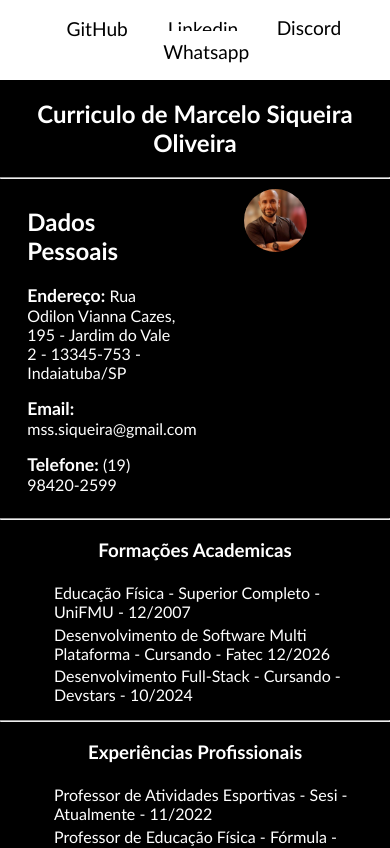
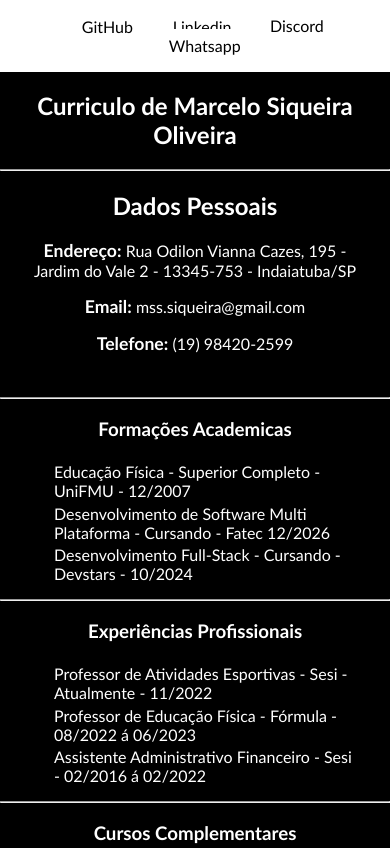
Before and after one commit to Marcelitos77/CurriculoFatec, a plain HTML site: page index.html in a window 390 px wide. Shown: the top 848 px of the page. Drawn offline with Linux system fonts and the light colour scheme.

Commit message:
Add files via upload

```diff
--- a/style.css
+++ b/style.css
@@ -68,6 +68,7 @@ img {
     margin-left: 30%;
 }
 
+
 h3 {
     color: white;
     text-align: center;
@@ -83,4 +84,34 @@ h3 {
 footer {
     color: white;
     text-align: center;
+    padding: 1%;
 }
+
+@media only screen and (min-width: 550px) and (max-width: 768px) {
+
+    img {
+       width: 50%;
+    }
+
+   }
+@media only screen and (max-width: 549px) {
+
+a {
+    font-size: 100%;
+}
+
+img {
+    width: 0%;
+}
+
+#cabecalho {
+    display: block;
+    text-align: center;
+}
+
+#titulo-dois, p {
+    margin-left: 5%;
+    margin-right: 5%;
+}
+
+}
```
Also changed, not shown: 1 other file.
